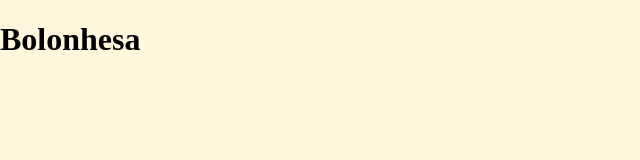
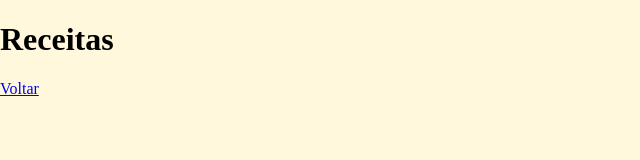
Before and after one commit to Jaoovit/nextJs_webApp, a Next.js app: page /bolonhesa in a window 1280 px wide. Shown: the top 160 px of the page, without its empty margins (0-640 px from the left). Built offline with nearby package versions, Linux system fonts and the light colour scheme.

Commit message:
create 3 links

```diff
--- /dev/null
+++ b/src/components/Cabecalho.jsx
@@ -0,0 +1,8 @@
+export default function cabecalho() {
+    return (
+        <header>
+            <h1>Receitas</h1>
+            <a href="/">Voltar</a>
+        </header>
+    )
+}
--- a/src/pages/bolonhesa.jsx
+++ b/src/pages/bolonhesa.jsx
@@ -1,7 +1,9 @@
+import Cabecalho from "../components/Cabecalho";
+
 export default function recipe_1() {
     return(
-    <div>
-        <h1>Bolonhesa</h1>
-    </div>
+    <>
+        <Cabecalho titulo="Receitas" />
+    </>
     )
 }
--- a/src/pages/index.jsx
+++ b/src/pages/index.jsx
@@ -2,6 +2,9 @@ export default function home () {
     return (
     <div>
         <h1>Receitas</h1>
+        <a href="/bolonhesa">Bolonhesa</a>
+        <a href="/bechamel">Bechamel</a>
+        <a href="/pesto">Pesto</a>
     </div>
     )
 }
```
